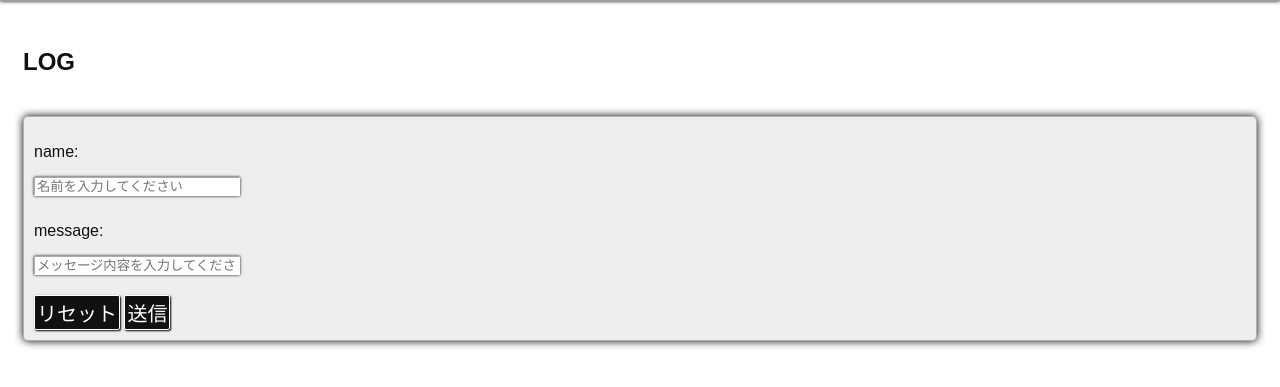
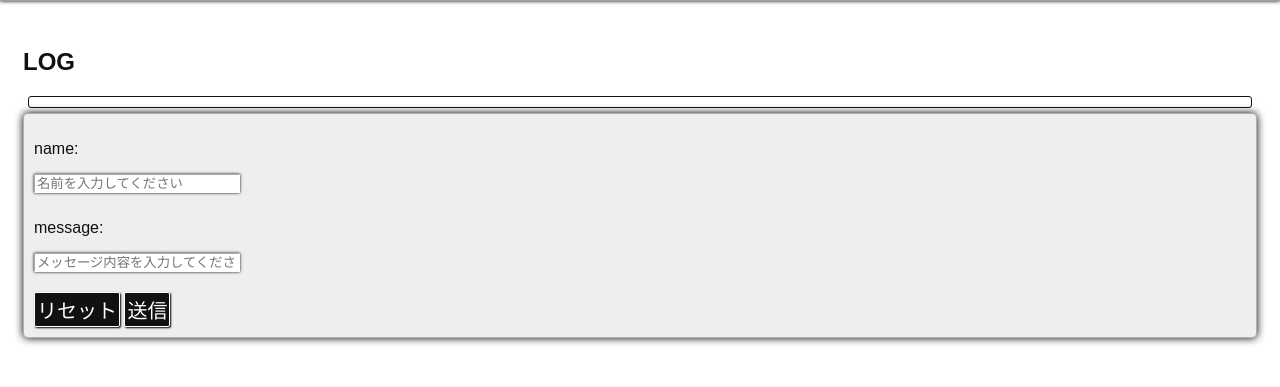
Before and after one commit to Gabillan/NodeChatApp, a website: page index.html in a window 1280 px wide. Shown: the part 87-474 px from the top of the page. Drawn offline with nearby package versions, Linux system fonts and the light colour scheme; no server answers.

Commit message:
Update index.html

```diff
--- a/index.html
+++ b/index.html
@@ -67,7 +67,10 @@
                 background-color: #777;
             }
             #messages {
-                padding: 10px;
+                border: solid #111 1px;
+                border-radius: 3px;
+                padding: 5px;
+                margin: 5px;
             }
         </style>
         <script src="https://cdnjs.cloudflare.com/ajax/libs/socket.io/4.7.4/socket.io.js"></script>
```
